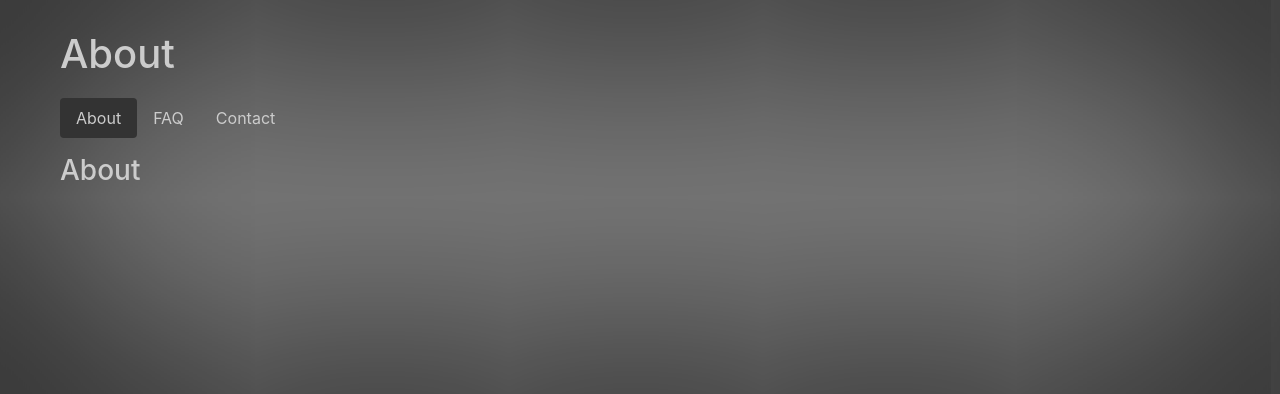
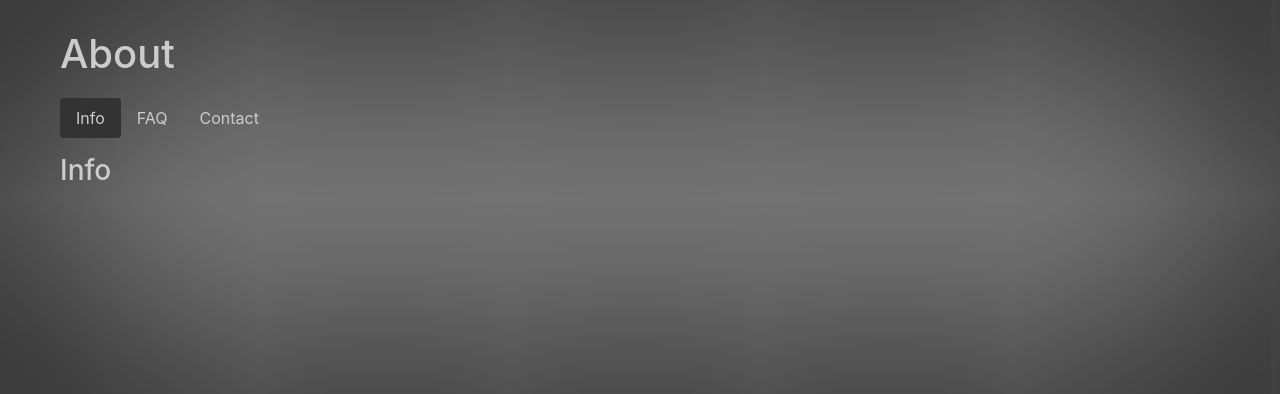
Before and after one commit to bclai7/Top_HHA, a Flask app: page /about in a window 1280 px wide. Shown: the part 58-452 px from the top of the page. Run offline with Flask 2, Linux system fonts and the light colour scheme; parts of the project's set-up code (start-up, migrations or seed data) failed here and were passed over; some libraries are stand-ins or nearby versions.

Commit message:
Small update to about page tabs
-Changed the name of the "about" tab to "info" in order to avoid confusion

```diff
--- a/app.py
+++ b/app.py
@@ -442,6 +442,7 @@ class ContactForm(FlaskForm):
 # About page
 @app.route('/about', methods=['GET', 'POST'])
 def about():
+    session['active_about_tab']='info'
     if 'logged_in' in session:
         contactForm = ContactForm(request.form, name=session['name'],
             email=session['email'])
@@ -470,6 +471,9 @@ def about():
         flash('Your message has been sent. You will receive a response shortly',
             'success')
         return redirect(url_for('about'))
+    if request.method == 'POST' and not contactForm.validate():
+
+        flash('Message not sent. Please make sure form is filled correctly', 'danger')
     return render_template('about.html', contactForm=contactForm)
 
 # Registration Form
--- a/templates/about.html
+++ b/templates/about.html
@@ -7,7 +7,7 @@
   <div class="aboutContent">
     <ul class="nav nav-pills mb-3" id="pills-tab" role="tablist">
       <li class="nav-item">
-        <a class="nav-link active" id="pills-home-tab" data-toggle="pill" href="#pills-about" role="tab" aria-controls="pills-about" aria-selected="true">About</a>
+        <a class="nav-link active" id="pills-home-tab" data-toggle="pill" href="#pills-info" role="tab" aria-controls="pills-info" aria-selected="true">Info</a>
       </li>
       <li class="nav-item">
         <a class="nav-link" id="pills-profile-tab" data-toggle="pill" href="#pills-faq" role="tab" aria-controls="pills-faq" aria-selected="false">FAQ</a>
@@ -18,8 +18,8 @@
     </ul>
     <div class="tab-content" id="pills-tabContent">
       <!-- About Page -->
-      <div class="tab-pane fade show active" id="pills-about" role="tabpanel" aria-labelledby="pills-about-tab">
-        <h3>About</h3>
+      <div class="tab-pane fade show active" id="pills-info" role="tabpanel" aria-labelledby="pills-info-tab">
+        <h3>Info</h3>
       </div>
 
       <!-- FAQ Page -->
```
